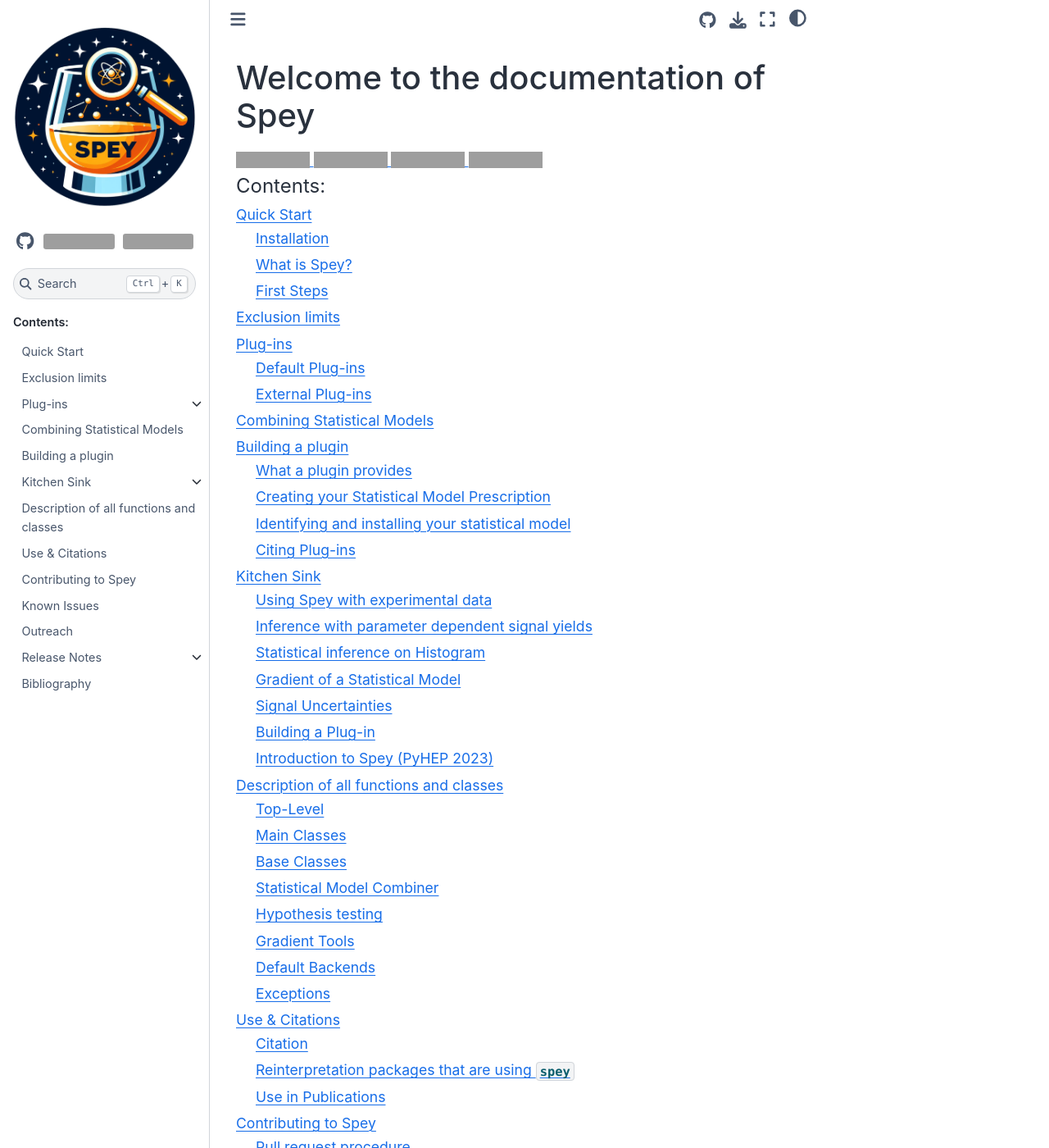
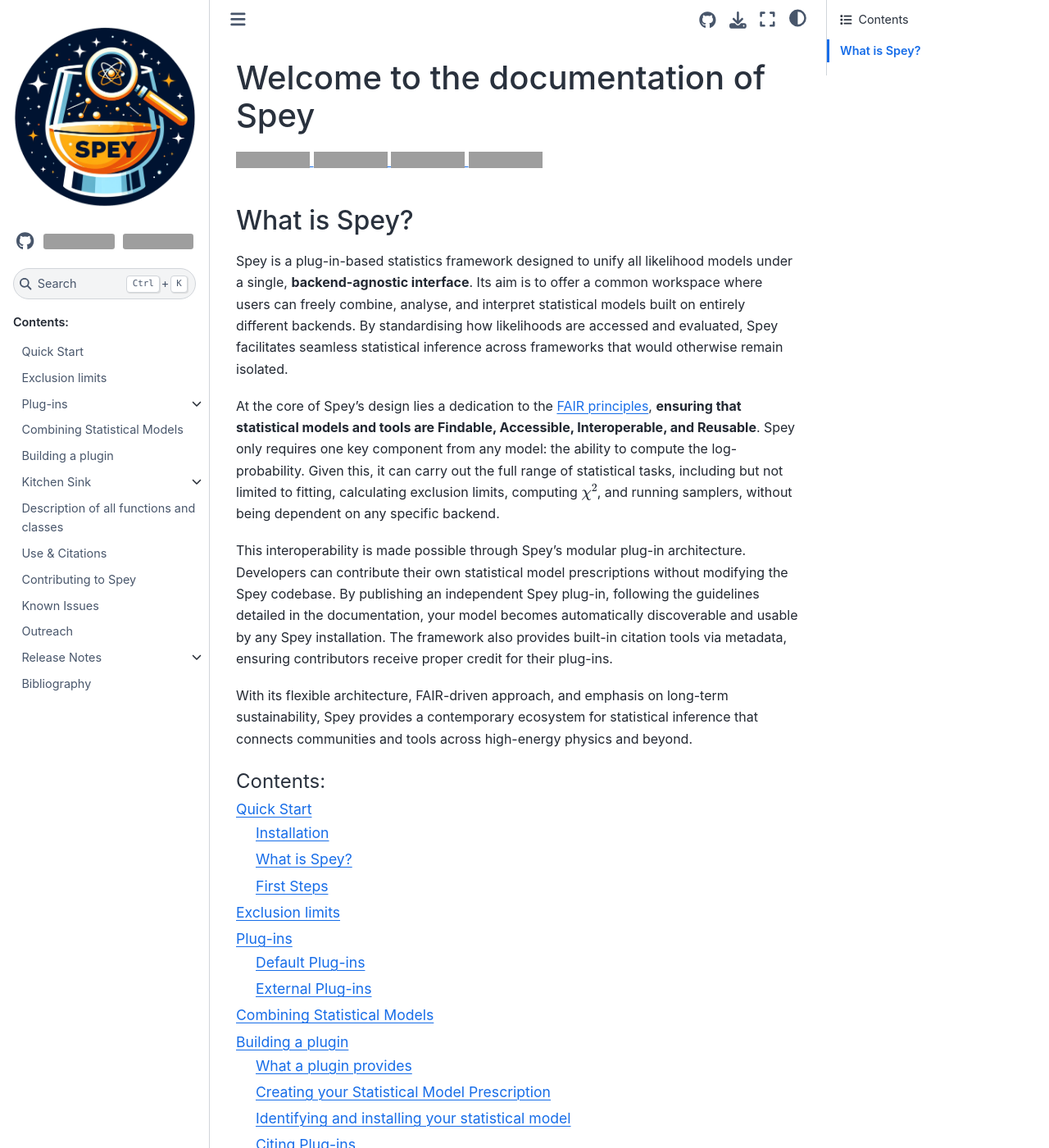
Before and after one commit to SpeysideHEP/spey, a Sphinx documentation site: the page built from docs/index.rst, in a window 1280 px wide and 1400 px high. Shown: the whole window at 82% size. Built offline with Sphinx 7.4.7 and the Sphinx Book theme 1.1.4, drawn with Linux system fonts in a browser that asks for light colours; grey boxes are pictures that could not be loaded.

Commit message:
extend doc

```diff
--- a/docs/index.rst
+++ b/docs/index.rst
@@ -28,6 +28,17 @@
 
     <a href="https://pepy.tech/projects/spey"><img src="https://static.pepy.tech/personalized-badge/spey?period=total&units=INTERNATIONAL_SYSTEM&left_color=BLACK&right_color=GREEN&left_text=downloads" alt="PyPI Downloads"></a>
 
+What is Spey?
+-------------
+
+Spey is a plug-in-based statistics framework designed to unify all likelihood models under a single, **backend-agnostic interface**. Its aim is to offer a common workspace where users can freely combine, analyse, and interpret statistical models built on entirely different backends. By standardising how likelihoods are accessed and evaluated, Spey facilitates seamless statistical inference across frameworks that would otherwise remain isolated.
+
+At the core of Spey’s design lies a dedication to the `FAIR principles <https://www.nature.com/articles/sdata201618>`_, **ensuring that statistical models and tools are Findable, Accessible, Interoperable, and Reusable**. Spey only requires one key component from any model: the ability to compute the log-probability. Given this, it can carry out the full range of statistical tasks, including but not limited to fitting, calculating exclusion limits, computing :math:`\chi^2`, and running samplers, without being dependent on any specific backend.
+
+This interoperability is made possible through Spey’s modular plug-in architecture. Developers can contribute their own statistical model prescriptions without modifying the Spey codebase. By publishing an independent Spey plug-in, following the guidelines detailed in the documentation, your model becomes automatically discoverable and usable by any Spey installation. The framework also provides built-in citation tools via metadata, ensuring contributors receive proper credit for their plug-ins.
+
+With its flexible architecture, FAIR-driven approach, and emphasis on long-term sustainability, Spey provides a contemporary ecosystem for statistical inference that connects communities and tools across high-energy physics and beyond.
+
 
 .. toctree::
    :maxdepth: 2
```
